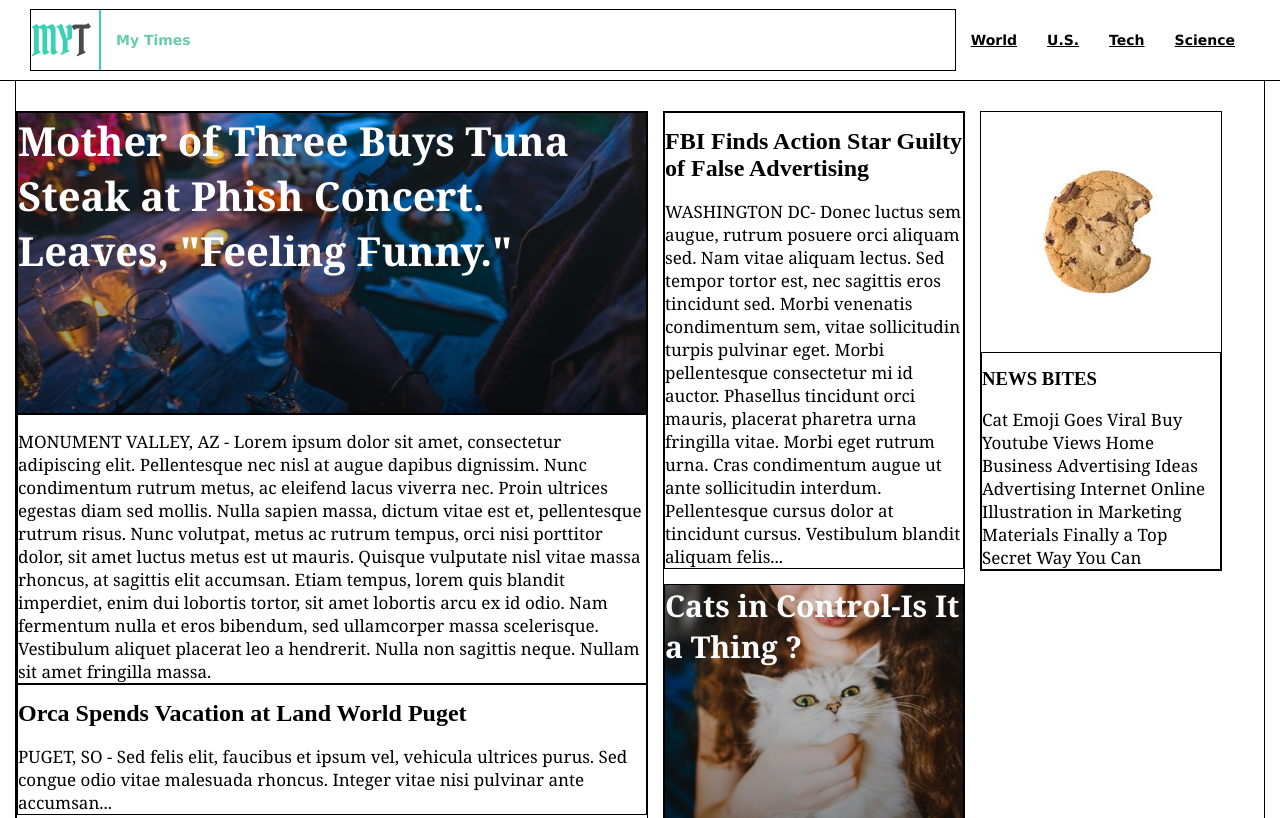
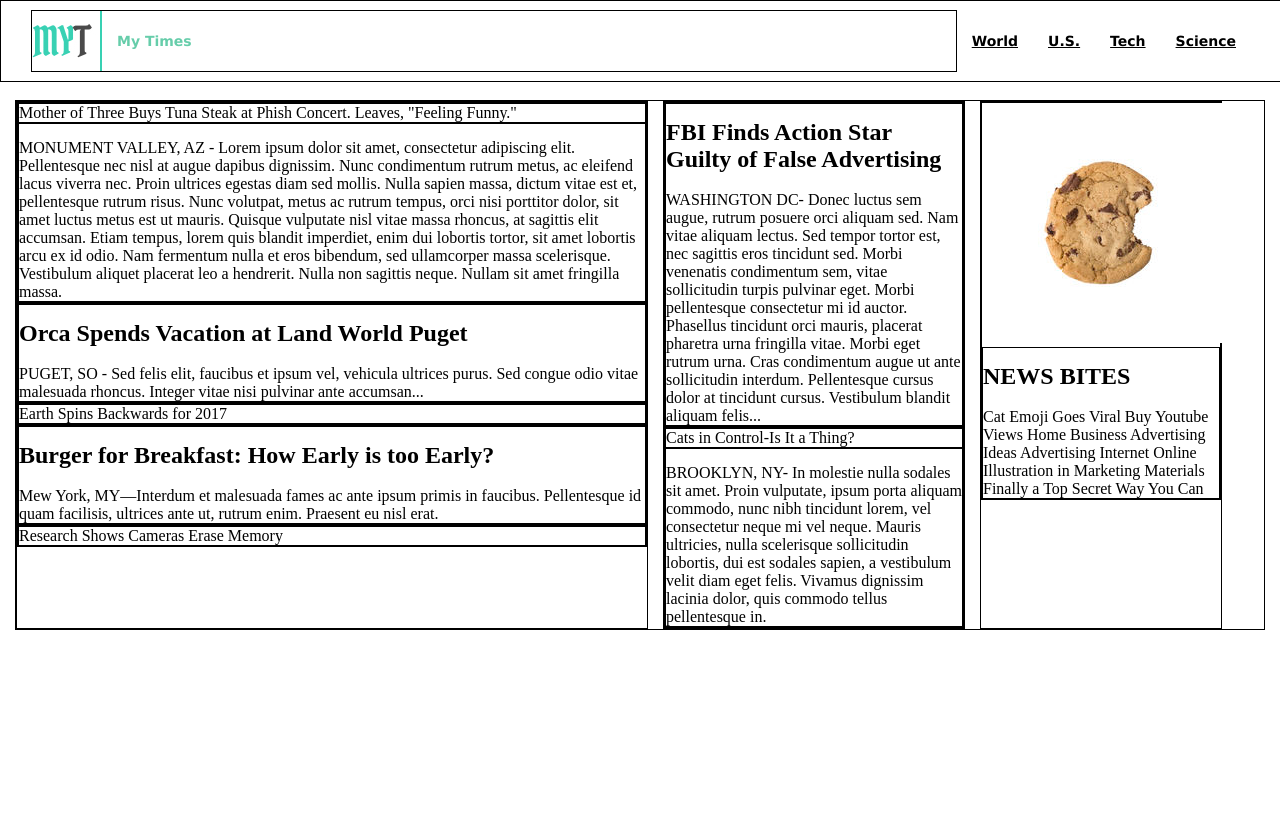
Before and after one commit to Berava/mytimes, a plain HTML site: page index.html in a window 1280 px wide. Shown: the top 818 px of the page. Drawn offline with Linux system fonts and the light colour scheme.

Commit message:
Re-work of the div

```diff
--- a/index.html
+++ b/index.html
@@ -8,7 +8,7 @@
   <body id="home">
 
     <!-- Header of the news website -->
-    <header class="header">
+    <div class="header">
       <div class="logo">
         <img src="./resources/images/img-myt-logo.jpg" alt="logo" />
         <p id="name">
@@ -21,78 +21,109 @@
         <a href="#"><span>Tech</span></a>
         <a href="#"><span>Science</span></a>
       </nav>
-    </header>
+    </div>
 
   <!-- Section for the main container -->
   <div class="container">
 
     <!-- Large column -->
     <div class="column large">
-        <div class="image main">
-          <p class="text-image big-size">
+      <!-- large column - Main article -->
+      <div class="article">
+        <div class="image">
+          <p>
             Mother of Three Buys Tuna Steak at Phish Concert. Leaves, "Feeling Funny."
           </p>
         </div>
-        <div class="article">
-          <p class="story">
+        <div class="text">
+          <p>
             MONUMENT VALLEY, AZ - Lorem ipsum dolor sit amet, consectetur adipiscing elit. Pellentesque nec nisl at augue dapibus dignissim. Nunc condimentum rutrum metus, ac eleifend lacus viverra nec. Proin ultrices egestas diam sed mollis. Nulla sapien massa, dictum vitae est et, pellentesque rutrum risus. Nunc volutpat, metus ac rutrum tempus, orci nisi porttitor dolor, sit amet luctus metus est ut mauris. Quisque vulputate nisl vitae massa rhoncus, at sagittis elit accumsan. Etiam tempus, lorem quis blandit imperdiet, enim dui lobortis tortor, sit amet lobortis arcu ex id odio. Nam fermentum nulla et eros bibendum, sed ullamcorper massa scelerisque. Vestibulum aliquet placerat leo a hendrerit. Nulla non sagittis neque. Nullam sit amet fringilla massa.
           </p>
         </div>
+      </div>
+
+      <!-- Large column - Second article -->
       <div class="article">
+        <div class="text">
           <h2>Orca Spends Vacation at Land World Puget</h2><br />
-          <p class="story">
+          <p>
             PUGET, SO - Sed felis elit, faucibus et ipsum vel, vehicula ultrices purus. Sed congue odio vitae malesuada rhoncus. Integer vitae nisi pulvinar ante accumsan...
           </p>
         </div>
-        <div class="image story2">
-          <p class="text-image">
+      </div>
+
+      <!-- Large column - third article -->
+      <div class="article">
+        <div class="image">
+          <p>
             Earth Spins Backwards for 2017
           </p>
         </div>
+      </div>
+
+      <!-- Large column - fourth article -->
       <div class="article">
+        <div class="text">
           <h2>Burger for Breakfast: How Early is too Early?</h2><br />
-          <p class="story">
+          <p>
             Mew York, MY—Interdum et malesuada fames ac ante ipsum primis in faucibus. Pellentesque id quam facilisis, ultrices ante ut, rutrum enim. Praesent eu nisl erat.
           </p>
         </div>
-        <div class="image story3">
-          <p class="text-image">
+      </div>
+
+      <!-- Large column - fifth article -->
+      <div class="article">
+        <div class="image">
+          <p>
             Research Shows Cameras Erase Memory
           </p>
         </div>
       </div>
+    </div>
+
 
     <!-- Medium column -->
     <div class="column medium">
+      <!-- medium column - first article -->
       <div class="article">
+        <div class="text">
           <h2>FBI Finds Action Star Guilty of False Advertising</h2><br />
-          <p class="story">
+          <p>
             WASHINGTON DC- Donec luctus sem augue, rutrum posuere orci aliquam sed. Nam vitae aliquam lectus. Sed tempor tortor est, nec sagittis eros tincidunt sed. Morbi venenatis condimentum sem, vitae sollicitudin turpis pulvinar eget. Morbi pellentesque consectetur mi id auctor. Phasellus tincidunt orci mauris, placerat pharetra urna fringilla vitae. Morbi eget rutrum urna. Cras condimentum augue ut ante sollicitudin interdum. Pellentesque cursus dolor at tincidunt cursus. Vestibulum blandit aliquam felis...
           </p>
         </div>
-        <div class="image story1">
-          <p class="text-image">
-            Cats in Control-Is It a Thing ?
+      </div>
+
+      <!-- medium column - Second article -->
+      <div class="article">
+        <div class="image">
+          <p>
+            Cats in Control-Is It a Thing?
           </p>
         </div>
-        <div class="article">
-          <p class="story">
+        <div class="text">
+          <p>
             BROOKLYN, NY- In molestie nulla sodales sit amet. Proin vulputate, ipsum porta aliquam commodo, nunc nibh tincidunt lorem, vel consectetur neque mi vel neque. Mauris ultricies, nulla scelerisque sollicitudin lobortis, dui est sodales sapien, a vestibulum velit diam eget felis. Vivamus dignissim lacinia dolor, quis commodo tellus pellentesque in.
           </p>
+        </div>
       </div>
     </div>
 
     <!-- Small column -->
     <div class="column small">
-        <img src="./resources/images/img-news-bite.png" alt="cookie" />
+      <!-- Imgae of cookie -->
+      <!-- small column - first article -->
       <div class="article">
-          <h3>NEWS BITES</h3><br />
-          <p class="story">
+        <img src="./resources/images/img-news-bite.png" alt="piece of cookie" />
+        <div class="text">
+          <h2>NEWS BITES</h2><br />
+          <p>
             Cat Emoji Goes Viral Buy Youtube Views Home Business Advertising Ideas Advertising Internet Online Illustration in Marketing Materials Finally a Top Secret Way You Can
           </p>
         </div>
       </div>
+    </div>
+  </div>
 
-    </div>
   </body>
 </html>
--- a/resources/css/style.css
+++ b/resources/css/style.css
@@ -4,8 +4,9 @@
   padding: 0;
 }
 
+/* For the tests */
 div {
-    border: 1px solid black;
+  border: 1px solid black;
 }
 
 /* The body of the news website */
@@ -27,9 +28,7 @@ div {
 }
 
 .header {
-  position: fixed;
   width: 100%;
-  height: 80px;
   border-bottom: 1px solid black;
   z-index: 2;
   background-color: white;
@@ -40,6 +39,8 @@ div {
   display: flex;
   align-items: center;
   justify-content: space-between;
+  position: fixed;
+  height: 80px;
 }
 
 nav {
@@ -54,88 +55,49 @@ span {
   color: black;
 }
 
-.menu {
-  margin-right: 15px;
-}
-
-.menu a {
+a {
   color: black;
 }
 
 /* style for the main container */
+
 .container {
   display: flex;
+  justify-content: flex-start;
+  margin: 0 15px;
   position: relative;
-  top: 80px;
-  z-index: 1;
-  align-items: flex-start;
-  padding-top: 30px;
-  margin: 0 15px;
+  top : 100px;
 }
 
+/* style for the 3 columns */
+
 .column {
-  display: flex;
-  flex-direction: column;
-  justify-content: flex-start;
   margin-right: 15px;
 }
 
 .column.large {
+  display: flex;
+  flex-direction: column;
   width: 630px;
 }
 
 .column.medium {
+  display: flex;
+  flex-direction: column;
   width: 300px;
 }
 
 .column.small {
+  display: flex;
+  flex-direction: column;
   width: 240px;
 }
 
-.image {
-  display: flex;
-  height: 300px;
-}
-
-.image.main {
-  background-image: url("../images/img-story-main.png");
-}
-
-.text-image {
-  font-family: Georgia;
-  font-weight: bold;
-  font-size: 30px;
-  color: white;
-}
-
-.text-image.big-size {
-  font-size: 40px;
-}
-
-.article {
+/* Style for articles */
+.text {
   padding-top: 15px;
 }
 
-.image.story2 {
-  background-image: url("../images/img-story-2.png");
-  justify-content: center;
-  margin-top: 15px;
+.text p {
+
 }
-
-.image.story3 {
-  background-image: url("../images/img-story-3.png");
-  justify-content: center;
-  margin-top: 15px;
-}
-
-.image.story1 {
-  background-image: url("../images/img-story-1.png");
-  justify-content: center;
-  margin-top: 15px;
-}
-
-.story {
-  font-family: "Georgia", sans-serif;
-  font-size: 17px;
-  color: black;
-}
```
Lines whose indentation alone changed are shown as unchanged.
